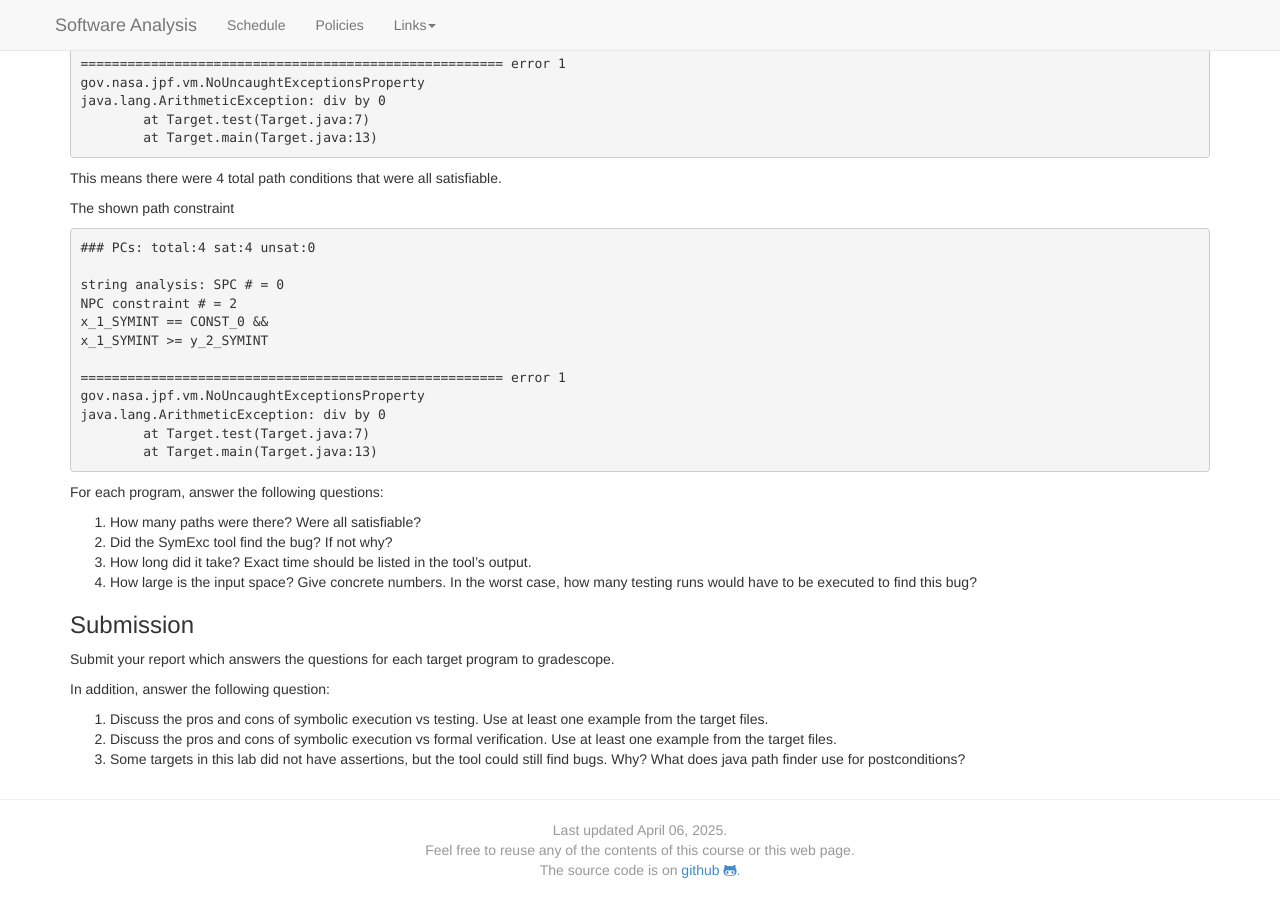
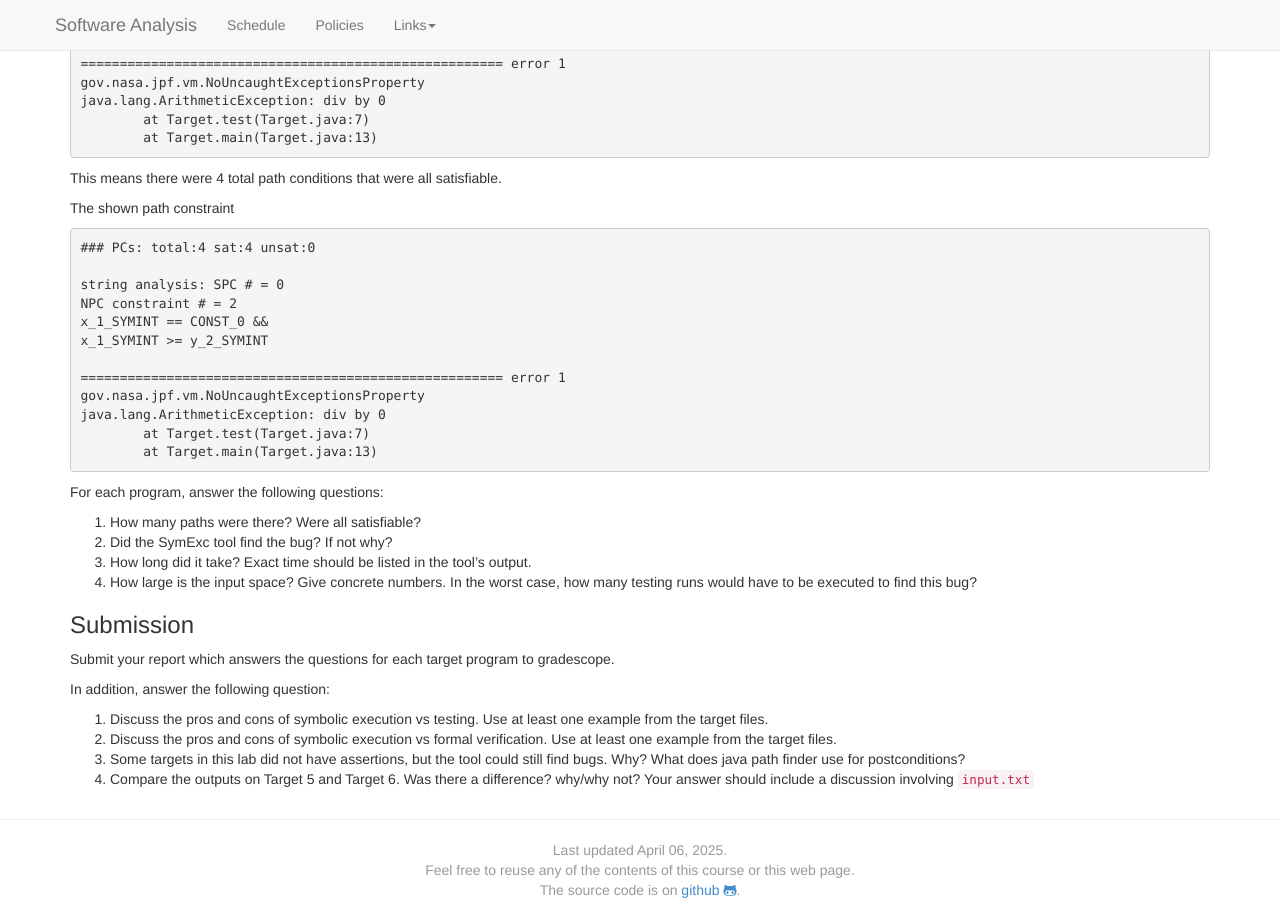
Before and after one commit to bmc-cs-software-analysis/383, a Jekyll site: the page built from labs/Lab09.md, in a window 1280 px wide and 900 px high, scrolled down 826 px. Built offline with Jekyll 4.4.1, drawn with Linux system fonts in a browser that asks for light colours; nearby versions of some CDN libraries.

Commit message:
file question

```diff
--- a/labs/Lab09.md
+++ b/labs/Lab09.md
@@ -132,3 +132,4 @@ In addition, answer the following question:
 1. Discuss the pros and cons of symbolic execution vs testing. Use at least one example from the target files.
 2. Discuss the pros and cons of symbolic execution vs formal verification. Use at least one example from the target files.
 3. Some targets in this lab did not have assertions, but the tool could still find bugs. Why? What does java path finder use for postconditions?
+4. Compare the outputs on Target 5 and Target 6. Was there a difference? why/why not? Your answer should include a discussion involving `input.txt`
```
